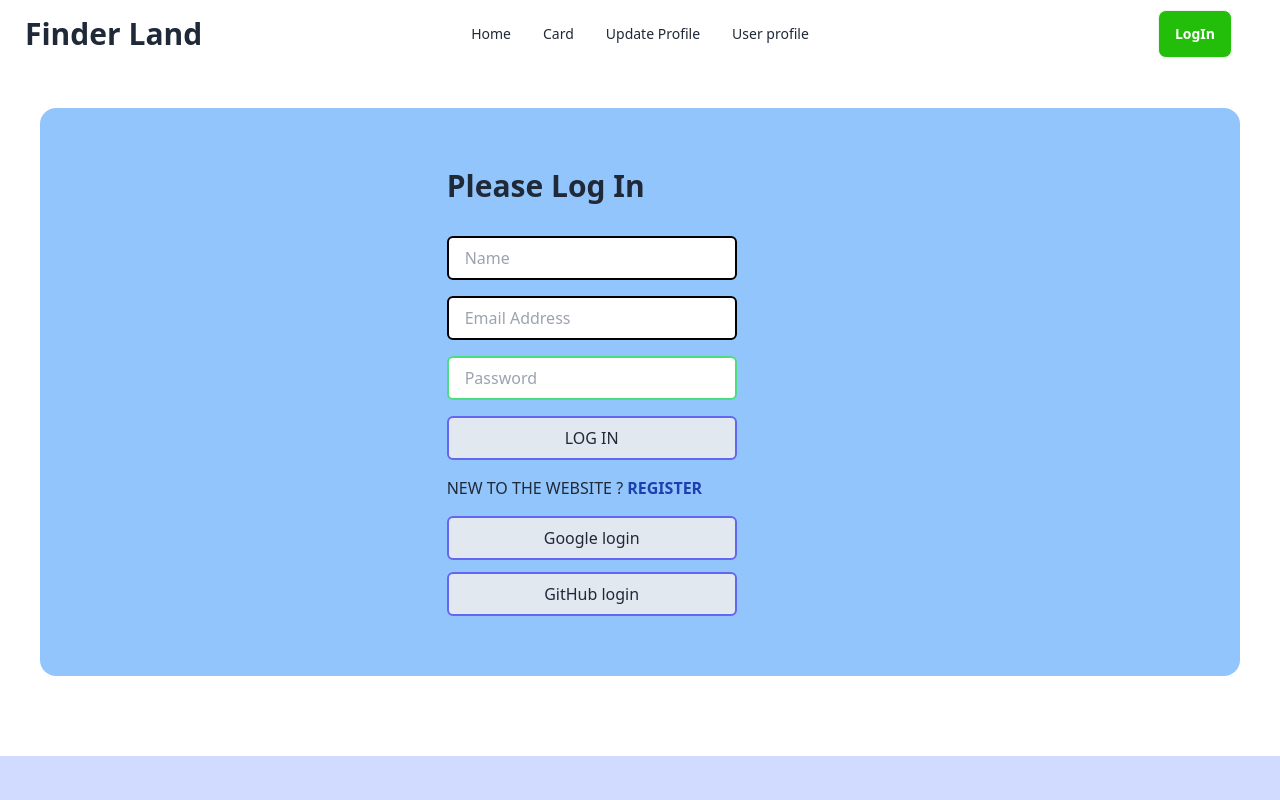
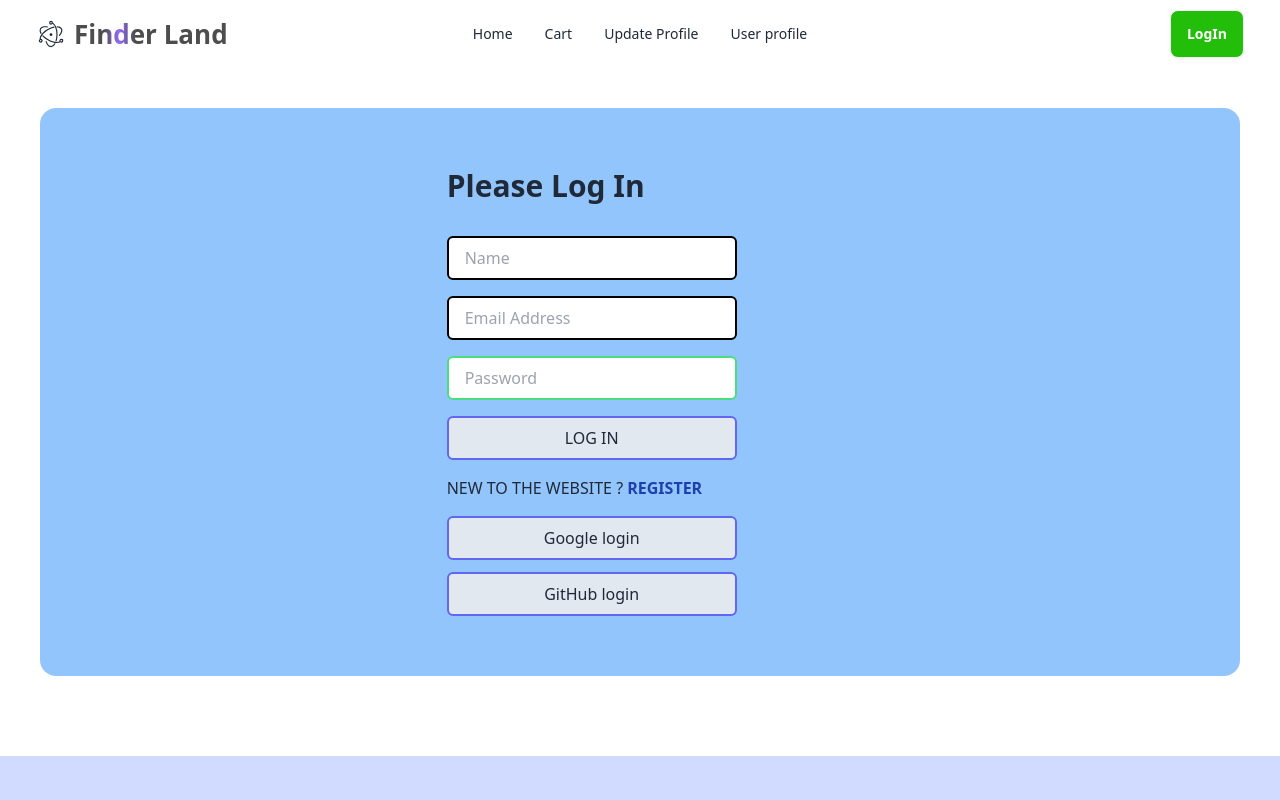
Before and after one commit to DevToha/Finder-Land, a React (Vite) app: page /logIn in a window 1280 px wide. Shown: the top 800 px of the page. Built offline with nearby package versions, Linux system fonts and the light colour scheme; no server answers.

Commit message:
added cart section

```diff
--- a/src/Components/Card/Card.jsx
+++ b/src/Components/Card/Card.jsx
@@ -1,9 +1,19 @@
+import { RiShoppingCartLine } from "react-icons/ri";
 
-
+import './Cart.css'
+import { Link } from "react-router-dom";
 const Card = () => {
     return (
-        <div>
-            you add nothing
+        <div className="text-center">
+            <h1 className="text-4xl font-semibold mt-10">WELCOME TO YOUR SHOPPING CART</h1>
+
+            <p className="ml-[685px] text-[160px] my-6"><RiShoppingCartLine /></p>
+
+            <p className="text-lg font-medium">Your cart is empty</p>
+            <p className="text-lg font-medium my-2">You have not added any products yet.</p>
+            <div className="card9-button-container">
+                <Link to="/"><button>Go To Home</button></Link>
+            </div>
         </div>
     );
 };
--- /dev/null
+++ b/src/Components/Card/Cart.css
@@ -0,0 +1,19 @@
+
+  .card9-button-container {
+    margin-top: 14px;
+    margin-bottom: 5px;
+  }
+
+  .card9-button-container button {
+    color: black;
+    cursor: pointer;
+    font-size: 16px;
+    padding: 5px 15px;
+    border: 2px solid #000;
+    box-shadow: 3px 3px 0px 0px #000;
+    background-color: white;
+  }
+  .card9-button-container button:hover {
+    box-shadow: none;
+    border-width: 3px;
+  }
--- /dev/null
+++ b/src/Header/Header.css
@@ -0,0 +1,24 @@
+
+.text12 {
+    color: black;
+    font-size: 26px;
+    font-weight: bold;
+    background-position: 0;
+    background: linear-gradient(to right, #4d4d4d 0, #956afa 10%, #4d4d4d 20%);
+    -webkit-background-clip: text;
+    background-clip: text;
+    -webkit-text-fill-color: transparent;
+    animation: text12-animation 6s infinite linear;
+    animation-fill-mode: forwards;
+  }
+  @keyframes text12-animation {
+    0% {
+      background-position: 0;
+    }
+    60% {
+      background-position: 180px;
+    }
+    100% {
+      background-position: 0;
+    }
+  }
--- a/src/Header/Header.jsx
+++ b/src/Header/Header.jsx
@@ -1,7 +1,8 @@
 import { useContext } from "react";
 import { Link, NavLink } from "react-router-dom";
 import { AuthContext } from "../Provider/AuthProvider";
-
+import './Header.css'
+import { IoLogoElectron } from "react-icons/io5";
 
 const Header = () => {
     const { user, logOut } = useContext(AuthContext)
@@ -14,7 +15,7 @@ const Header = () => {
 
     const links = <>
         <li><NavLink to="/">Home</NavLink></li>
-        <li><NavLink to="/card">Card</NavLink></li>
+        <li><NavLink to="/card">Cart</NavLink></li>
         <li><NavLink to="/ListedBooks">Update Profile</NavLink></li>
         <li><NavLink to="/PagesRead">User profile</NavLink></li>
         {/* <li><NavLink to="/TopRatedBook">Catalog</NavLink></li> */}
@@ -22,7 +23,7 @@ const Header = () => {
     </>
 
     return (
-        <div>
+        <div className="px-7">
             <div className="navbar bg-base-100">
                 <div className="navbar-start">
                     <div className="dropdown">
@@ -33,7 +34,12 @@ const Header = () => {
                             {links}
                         </ul>
                     </div>
-                    <a className="btn btn-ghost lg:text-3xl text-xl font-bold">Finder Land</a>
+
+                    <div className="flex justify-center items-center text-center gap-2">
+                        <p className="text-3xl"><IoLogoElectron /></p>
+                        <div className="text12">Finder Land</div>
+                    </div>
+
                 </div>
                 <div className="navbar-center hidden lg:flex">
                     <ul className="menu menu-horizontal px-1 font-medium">
@@ -44,10 +50,10 @@ const Header = () => {
 
                     {
                         user ?
-                            <button onClick={handleSignOut} className="btn lg:mr-10 text-white bg-[#23BE0A]">Logout</button>
+                            <button onClick={handleSignOut} className="btn text-white bg-[#23BE0A]">Logout</button>
                             :
                             <Link to="/logIn">
-                                <button className="btn lg:mr-10 text-white bg-[#23BE0A]">LogIn</button>
+                                <button className="btn text-white bg-[#23BE0A]">LogIn</button>
                             </Link>
                     }
                     {/* <Link to="/logIn">
```
